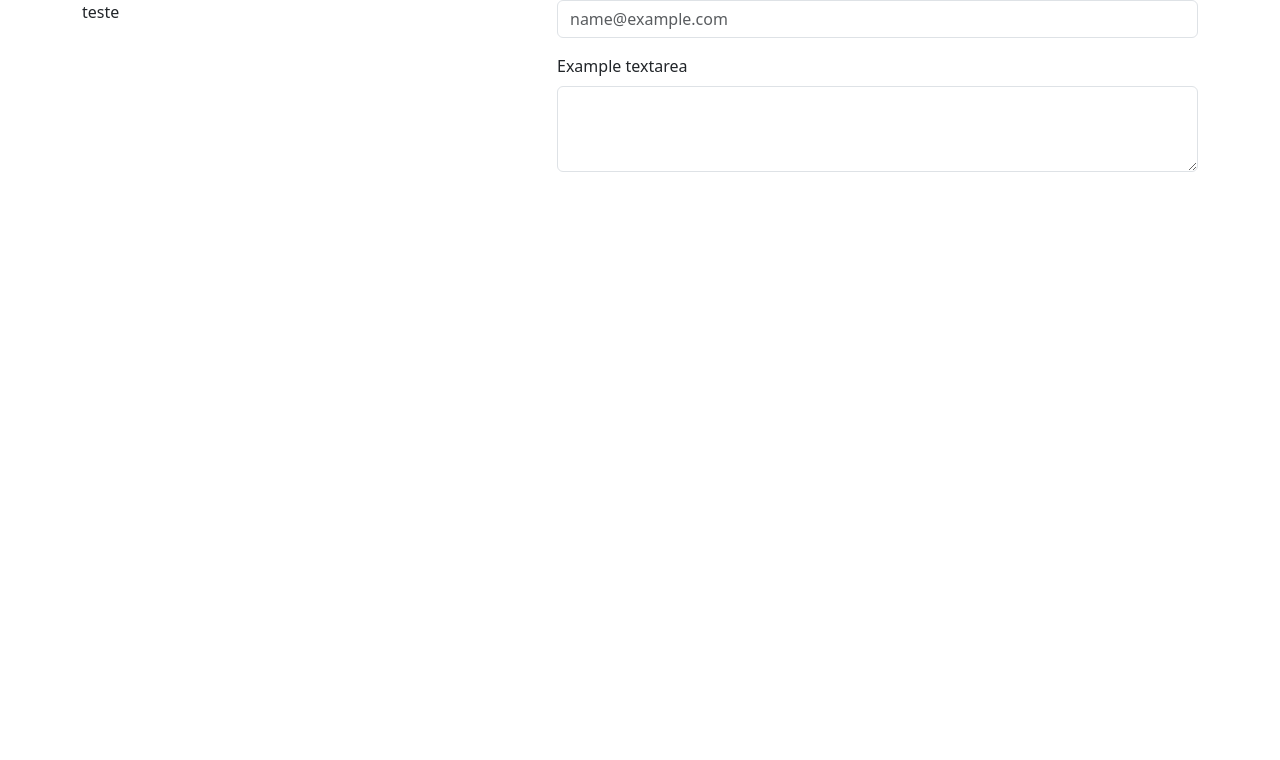
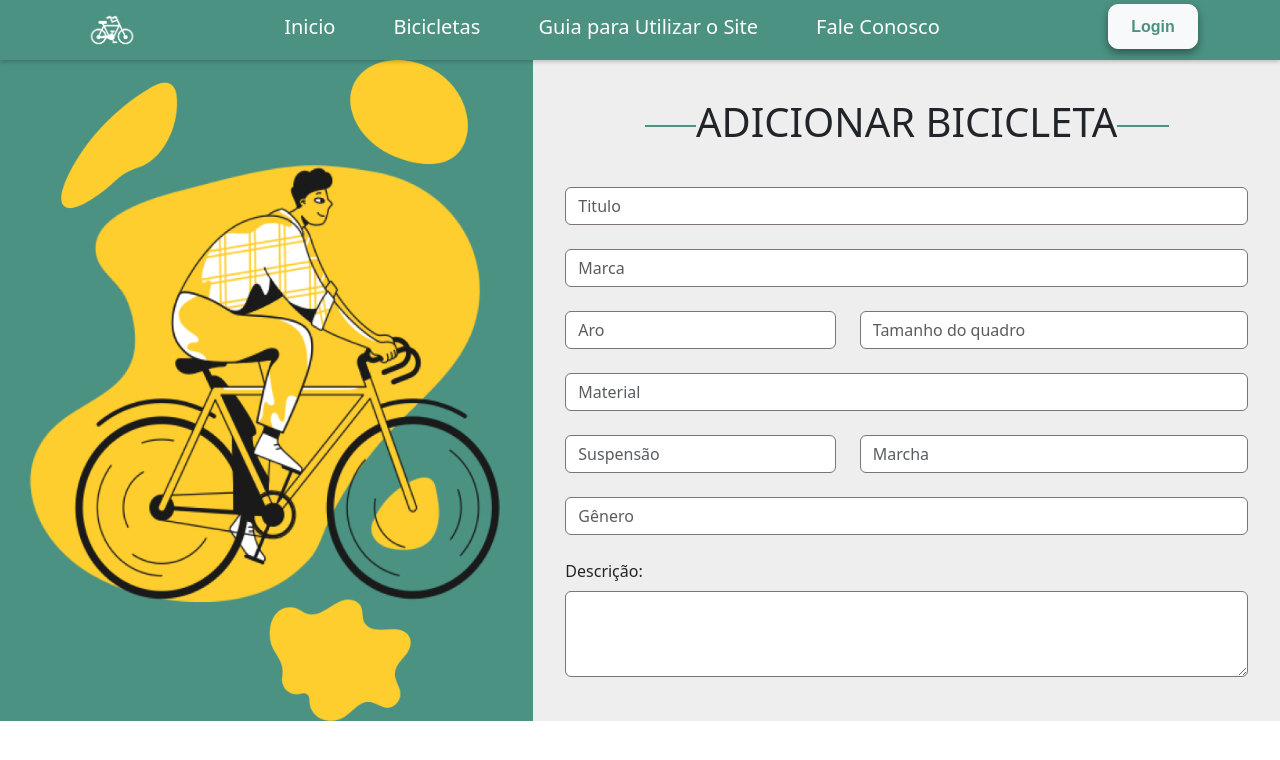
Before and after one commit to projetoPDali/front, a React (Create React App) app: page /cadastro-bike in a window 1280 px wide. Shown: the top 760 px of the page. Built offline with nearby package versions, Linux system fonts and the light colour scheme.

Commit message:
tela cadastro bike estruturada

```diff
--- /dev/null
+++ b/src/Components/CadastroBike/Form.tsx
@@ -0,0 +1,108 @@
+import { Container, Row, Col, Form } from "react-bootstrap";
+import COLORS from "../../constant/colors";
+
+const FormBike = () => {
+  const inputStyle = {
+    borderColor: COLORS.gray, // Define a cor da borda para a cor em COLORS.gray
+  };
+
+  const lineStyle = {
+    backgroundColor: COLORS.primary,
+    height: "2px",
+    width: "4vw", // Largura de 4vw
+  };
+
+  return (
+    <div>
+        <div
+              style={{
+                marginTop: "3vw",
+                marginBottom: "1vw",
+                display: "flex",
+                flexDirection: "row",
+                alignItems: "center",
+                justifyContent: "center",
+              }}
+            >
+              <div style={lineStyle}></div>
+              <h1 style={{ textAlign: "center" }}>ADICIONAR BICICLETA</h1>
+              <div style={lineStyle}></div>
+            </div>
+    <Form style={{padding: 20}}>
+      <Row>
+        <Form.Group className="mb-4" controlId="exampleForm.ControlInput1">
+          <Form.Control
+            type="text"
+            placeholder="Titulo"
+            style={inputStyle}
+          />
+        </Form.Group>
+        <Form.Group className="mb-4" controlId="exampleForm.ControlInput2">
+          <Form.Control
+            type="text"
+            placeholder="Marca"
+            style={inputStyle}
+          />
+        </Form.Group>
+        <Col xs={5}>
+          <Form.Group className="mb-4" controlId="aro">
+            <Form.Control
+              type="text"
+              placeholder="Aro"
+              style={inputStyle}
+            />
+          </Form.Group>
+        </Col>
+        <Col xs={7}>
+          <Form.Group className="mb-4" controlId="tamanhoQuadro">
+            <Form.Control
+              type="text"
+              placeholder="Tamanho do quadro"
+              style={inputStyle}
+            />
+          </Form.Group>
+        </Col>
+        <Form.Group className="mb-4" controlId="exampleForm.ControlInput3">
+          <Form.Control
+            type="text"
+            placeholder="Material"
+            style={inputStyle}
+          />
+        </Form.Group>
+        <Col xs={5}>
+          <Form.Group className="mb-4" controlId="marca">
+            <Form.Control
+              type="text"
+              placeholder="Suspensão"
+              style={inputStyle}
+            />
+          </Form.Group>
+        </Col>
+        <Col xs={7}>
+          <Form.Group className="mb-4" controlId="marcha">
+            <Form.Control
+              type="text"
+              placeholder="Marcha"
+              style={inputStyle}
+            />
+          </Form.Group>
+        </Col>
+        <Form.Group className="mb-4" controlId="exampleForm.ControlInput4">
+          <Form.Control
+            type="text"
+            placeholder="Gênero"
+            style={inputStyle}
+          />
+        </Form.Group>
+      </Row>
+
+      <Form.Group className="mb-4" controlId="descricao">
+        <Form.Label>Descrição:</Form.Label>
+        <Form.Control as="textarea" rows={3} style={inputStyle} />
+      </Form.Group>
+    </Form>
+    </div>
+  );
+};
+
+export default FormBike;
--- a/src/Components/Home/GreenBotton.tsx
+++ b/src/Components/Home/GreenBotton.tsx
@@ -1,9 +1,11 @@
 import Button from "react-bootstrap/Button";
 import COLORS from "../../constant/colors";
+import { useNavigate } from "react-router-dom";
 
-const GreenBotton = ({ onClick }: { onClick: React.MouseEventHandler<HTMLButtonElement> }) => {
+const GreenBotton = () => {
+  const navigate = useNavigate();
+
   return (
-    <>
       <Button
         style={{
           width: "22vw",
@@ -17,11 +19,11 @@ const GreenBotton = ({ onClick }: { onClick: React.MouseEventHandler<HTMLButtonE
           marginLeft: "10vw",
           boxShadow: "0px 4px 8px rgba(0, 0, 0, 0.4)",
         }}
-        onClick={onClick}
+       onClick={() => navigate("/perfil")}
       >
         CADASTRE-SE
-      </Button>{" "}
-    </>
+      </Button>
+
   );
 };
 
--- a/src/Components/Home/Header.tsx
+++ b/src/Components/Home/Header.tsx
@@ -13,7 +13,7 @@ const Header = () => {
           </h1>
           <p style={styles.sloganStyle}>CONECTANDO LUGARES</p>
         </div>
-        {/* <GreenBotton /> */}
+        <GreenBotton />
       </div>
       <img
         style={styles.img}
--- a/src/Screens/CadastroBike.tsx
+++ b/src/Screens/CadastroBike.tsx
@@ -1,30 +1,37 @@
-import { Container, Row, Col, Form } from 'react-bootstrap';
+import { Container, Row, Col } from "react-bootstrap";
+import FormBike from "../Components/CadastroBike/Form";
+import Imagem from "../assets/ciclista-amarelo.png";
+import COLORS from "../constant/colors";
+import MainNavbar from "../Components/Navbar/Navbar";
+
+const CadastroBike = () => {
 
 
-const CadastroBike = () => {
   return (
-    <Container>
-    <Row>
-      {/* Coluna para a imagem (será ocultada em telas menores) */}
-      <Col md={5} className="d-none d-md-block">
-        <div>teste</div>
-      </Col>
+    <div>
+      <MainNavbar />
+      <Container fluid>
+        <Row>
+          <Col
+            md={5}
+            className="d-none d-md-block"
+            style={{ backgroundColor: COLORS.primary, }}
+          >
+            <img
+              src={Imagem}
+              className="img-fluid align-center h-100"
+              alt="Ciclista amarelo"
+            />
+          </Col>
 
+          <Col xs={12} md={7} style={{backgroundColor: COLORS.lightGray}}>
 
-      <Col xs={12} md={7}>
-      <Form>
-      <Form.Group className="mb-3" controlId="exampleForm.ControlInput1">
-        <Form.Control type="email" placeholder="name@example.com" />
-      </Form.Group>
-      <Form.Group className="mb-3" controlId="exampleForm.ControlTextarea1">
-        <Form.Label>Example textarea</Form.Label>
-        <Form.Control as="textarea" rows={3} />
-      </Form.Group>
-    </Form>
-      </Col>
-    </Row>
-  </Container>
-  )
+            <FormBike />
+          </Col>
+        </Row>
+      </Container>
+    </div>
+  );
 };
 
 export default CadastroBike;
--- a/src/constant/colors.tsx
+++ b/src/constant/colors.tsx
@@ -6,7 +6,8 @@ const COLORS = {
     gray: "#7D7474",
     brown: "#574D4D",
     lightGreen: "#B7E0D7",
-    lightyellow: "#ECCEAB"
+    lightyellow: "#ECCEAB",
+    lightGray:"#EEEEEE"
 }
 
 export default COLORS;
```
Also changed, not shown: src/assets/ciclista-amarelo.png (added).
